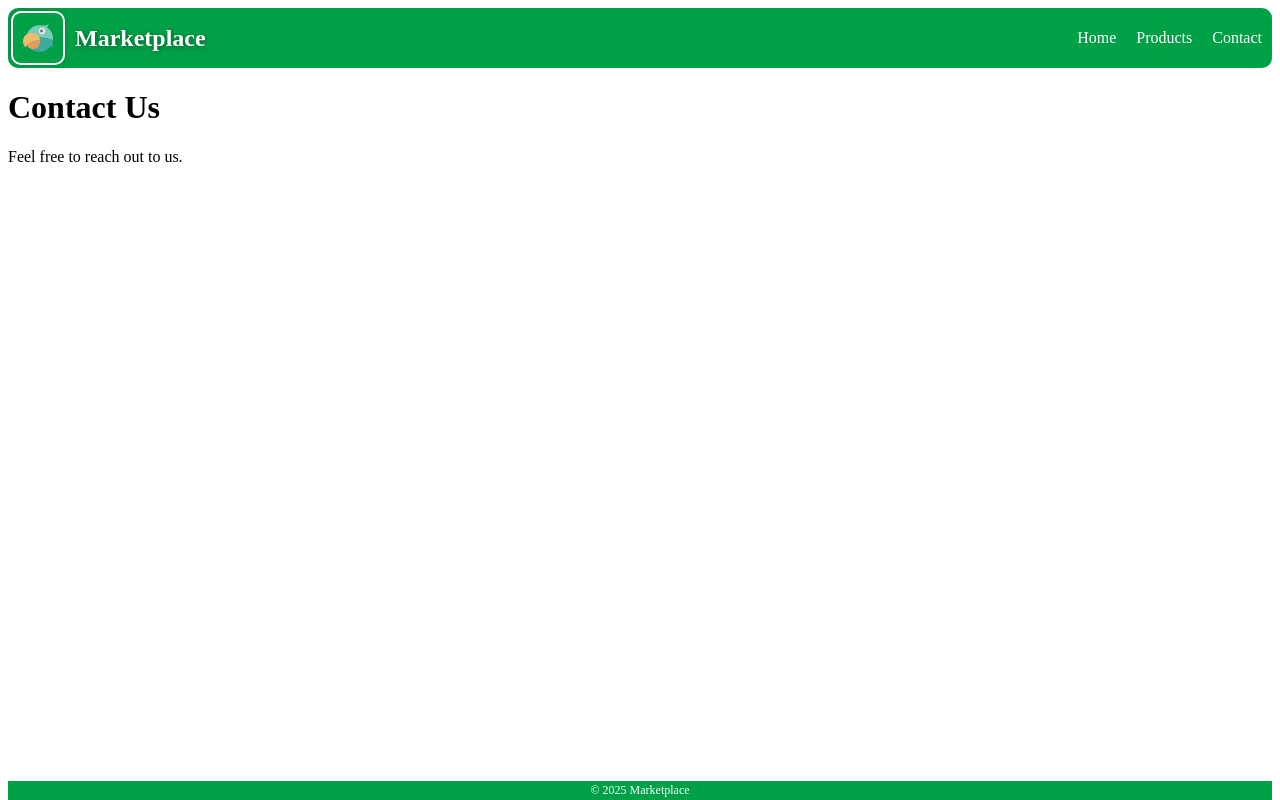
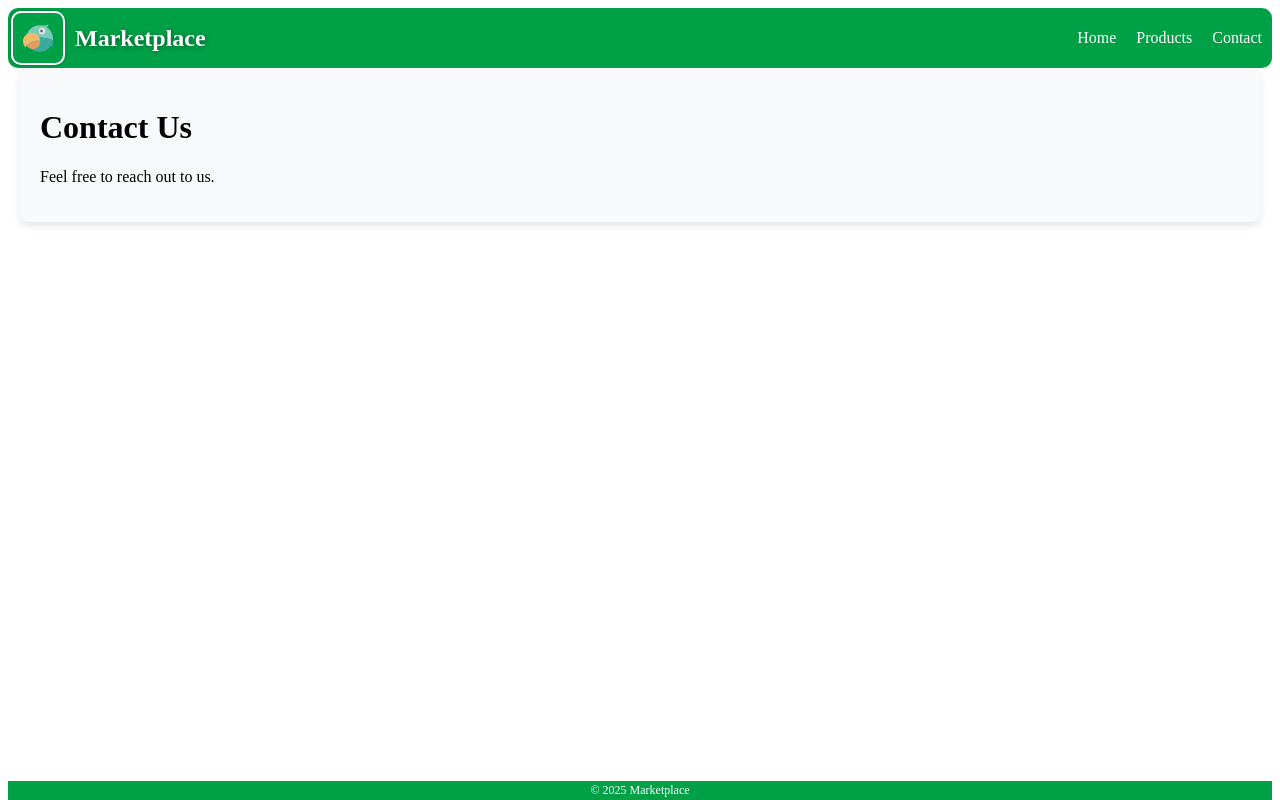
Before and after one commit to yevhen-yatskiv/next, a Next.js app in the folder simple-app/: page /contacts in a window 1280 px wide. Built offline with nearby package versions, Linux system fonts and the light colour scheme.

Commit message:
Moved styles

```diff
--- a/simple-app/components/Footer.tsx
+++ b/simple-app/components/Footer.tsx
@@ -1,4 +1,4 @@
-import styles from '../styles/Footer.module.css';
+import styles from './Footer.module.css';
 
 const Footer: React.FC = () => {
   return (
--- a/simple-app/components/Header.tsx
+++ b/simple-app/components/Header.tsx
@@ -1,5 +1,5 @@
 import Link from "next/link";
-import styles from "../styles/Header.module.css";
+import styles from "./Header.module.css";
 import Image from "next/image";
 import logo from "../public/logo.svg";
 
--- a/simple-app/pages/contacts/index.tsx
+++ b/simple-app/pages/contacts/index.tsx
@@ -1,9 +1,10 @@
 import Layout from "../../components/Layout";
+import styles from "./Contact.module.css";
 
 const Contact = () => {
   return (
     <Layout>
-      <div>
+      <div className={styles.container}>
         <h1>Contact Us</h1>
         <p>Feel free to reach out to us.</p>
       </div>
```
Also changed, not shown: simple-app/components/Footer.module.css (renamed from simple-app/styles/Footer.module.css), simple-app/components/Header.module.css (renamed from simple-app/styles/Header.module.css), simple-app/pages/contacts/Contact.module.css (renamed from simple-app/styles/Contact.module.css).
